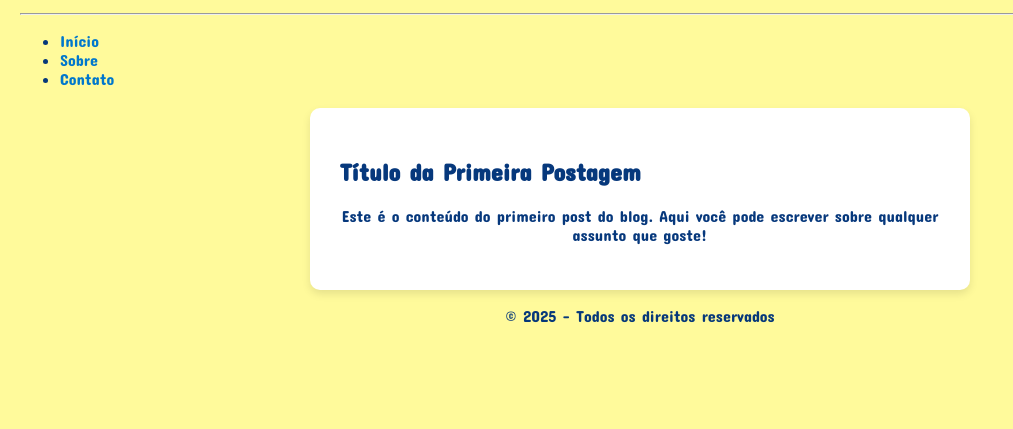
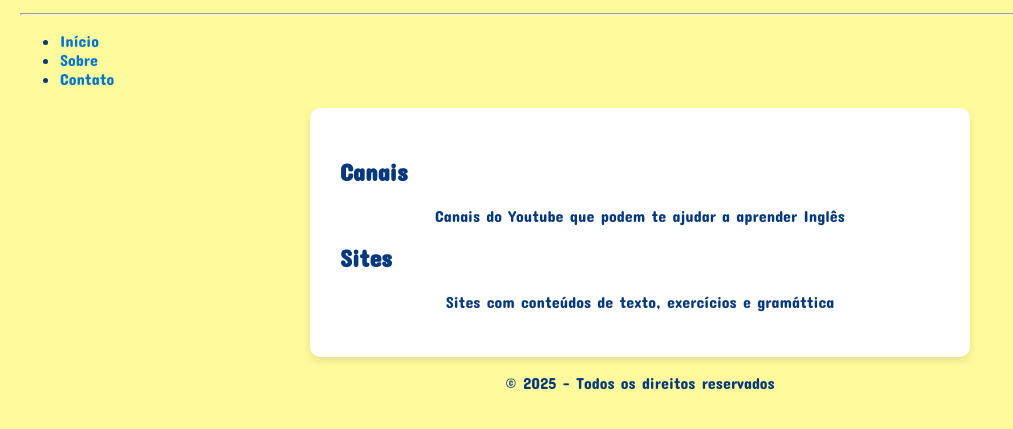
Before and after one commit to Nedjaslm/SITE, a plain HTML site: page index.html in a window 1280 px wide. Shown: the part 129-558 px from the top of the page, without its empty margins (0-1013 px from the left). Drawn offline with Linux system fonts and the light colour scheme.

Commit message:
editando

```diff
--- a/index.html
+++ b/index.html
@@ -28,9 +28,17 @@
             <div class="container">
               <main>
                 <article>
-                  <h2>Título da Primeira Postagem</h2>
-                  <p>Este é o conteúdo do primeiro post do blog. Aqui você pode escrever sobre qualquer assunto que goste!</p>
+                  <h2>Canais</h2>
+                  <p>Canais do Youtube que podem te ajudar a aprender Inglês</p>
                 </article>
+
+                <article>
+                  <h2>Sites</h2>
+                  <p>Sites com conteúdos de texto, exercícios e gramáttica</p>
+                </article>
+
+
+
               </main>
 
             </div>
```
